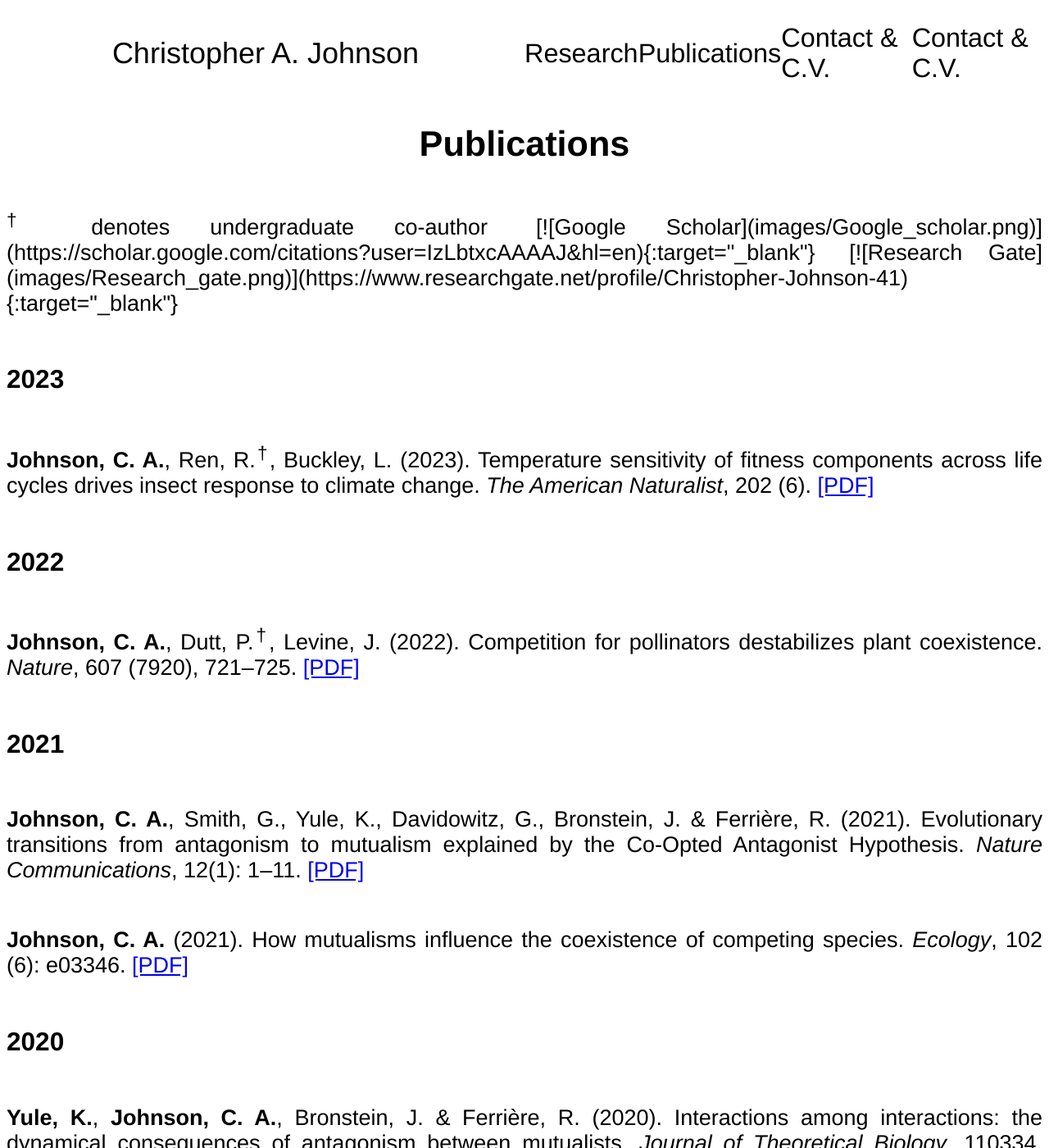
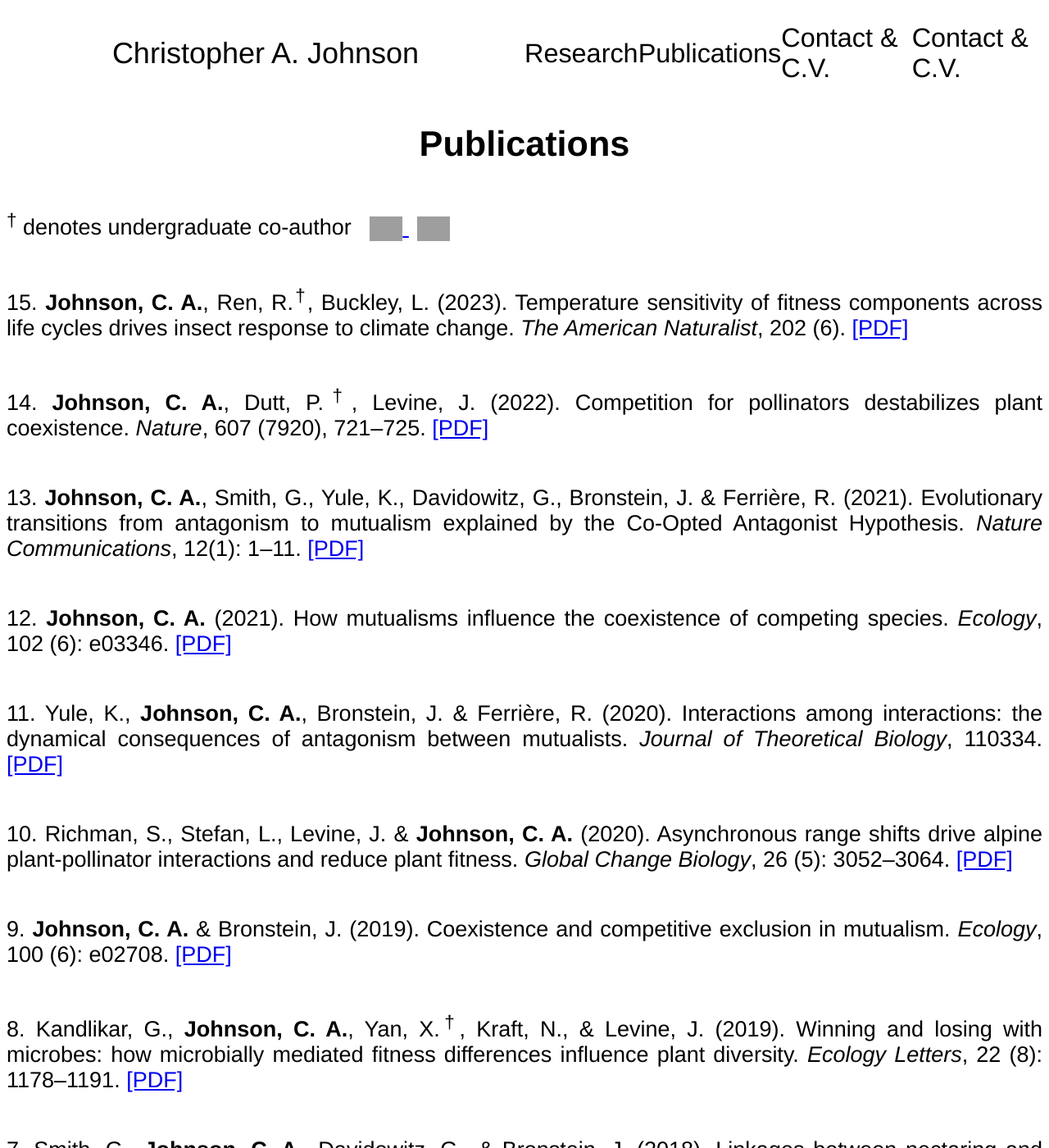
Before and after one commit to chrisajohnson/chrisajohnson.github.io, a Jekyll site: the page built from publications.md, in a window 1280 px wide and 1400 px high. Shown: the whole window at 82% size. Built offline with Jekyll 4.4.1, drawn with Linux system fonts in a browser that asks for light colours; some of the changed text lies outside the part shown; grey boxes are pictures that could not be loaded.

Commit message:
Update publications.md

```diff
--- a/publications.md
+++ b/publications.md
@@ -6,80 +6,72 @@
 weight: 2
 ---
 
-<p><sup>&dagger;</sup> denotes undergraduate co-author
-  <span style="padding-left: 10px;"></span>
-  [![Google Scholar](images/Google_scholar.png)](https://scholar.google.com/citations?user=IzLbtxcAAAAJ&hl=en){:target="_blank"}
-  <span style="padding-left: 10px;"></span>
-  [![Research Gate](images/Research_gate.png)](https://www.researchgate.net/profile/Christopher-Johnson-41){:target="_blank"}
+<p>
+  <sup>†</sup> denotes undergraduate co-author
+  <a href="https://scholar.google.com/citations?user=IzLbtxcAAAAJ&hl=en" target="_blank">
+    <img src="{{ '/images/Google_scholar.png' | relative_url }}" alt="Google Scholar" style="height: 30px; vertical-align: middle; margin-left: 15px;" />
+  </a>
+  <a href="https://www.researchgate.net/profile/Christopher-Johnson-41" target="_blank">
+    <img src="{{ '/images/Research_gate.png' | relative_url }}" alt="ResearchGate" style="height: 30px; vertical-align: middle; margin-left: 10px;" />
+  </a>
 </p>
 
-<h3>2023</h3>
-<p><strong>Johnson, C. A.</strong>, Ren, R.<sup>&dagger;</sup>, Buckley, L. (2023).
+<p>15. <strong>Johnson, C. A.</strong>, Ren, R.<sup>&dagger;</sup>, Buckley, L. (2023).
 Temperature sensitivity of fitness components across life cycles drives insect response to climate change.
 <em>The American Naturalist</em>, 202 (6). <a href="/PDFs/Johnson_et_al_2023.pdf" target="_blank">[PDF]</a></p>
 
-<h3>2022</h3>
-<p><strong>Johnson, C. A.</strong>, Dutt, P.<sup>&dagger;</sup>, Levine, J. (2022).
+<p>14. <strong>Johnson, C. A.</strong>, Dutt, P.<sup>&dagger;</sup>, Levine, J. (2022).
 Competition for pollinators destabilizes plant coexistence.
 <em>Nature</em>, 607 (7920), 721–725. <a href="/PDFs/Johnson_et_al_2022.pdf" target="_blank">[PDF]</a></p>
 
-<h3>2021</h3>
-<p><strong>Johnson, C. A.</strong>, Smith, G., Yule, K., Davidowitz, G., Bronstein, J. & Ferrière, R. (2021).
+<p>13. <strong>Johnson, C. A.</strong>, Smith, G., Yule, K., Davidowitz, G., Bronstein, J. & Ferrière, R. (2021).
 Evolutionary transitions from antagonism to mutualism explained by the Co-Opted Antagonist Hypothesis.
 <em>Nature Communications</em>, 12(1): 1–11. <a href="/PDFs/Johnson_et_al_2021.pdf" target="_blank">[PDF]</a></p>
 
-<p><strong>Johnson, C. A.</strong> (2021).
+<p>12. <strong>Johnson, C. A.</strong> (2021).
 How mutualisms influence the coexistence of competing species.
 <em>Ecology</em>, 102 (6): e03346. <a href="/PDFs/Johnson_2021.pdf" target="_blank">[PDF]</a></p>
 
-<h3>2020</h3>
-<p><strong>Yule, K.</strong>, <strong>Johnson, C. A.</strong>, Bronstein, J. & Ferrière, R. (2020).
+<p>11. Yule, K., <strong>Johnson, C. A.</strong>, Bronstein, J. & Ferrière, R. (2020).
 Interactions among interactions: the dynamical consequences of antagonism between mutualists.
 <em>Journal of Theoretical Biology</em>, 110334. <a href="/PDFs/Yule_et_al_2020.pdf" target="_blank">[PDF]</a></p>
 
-<p><strong>Richman, S.</strong>, Stefan, L., Levine, J. & <strong>Johnson, C. A.</strong> (2020).
+<p>10. Richman, S., Stefan, L., Levine, J. & <strong>Johnson, C. A.</strong> (2020).
 Asynchronous range shifts drive alpine plant-pollinator interactions and reduce plant fitness.
 <em>Global Change Biology</em>, 26 (5): 3052–3064. <a href="/PDFs/Richman_et_al_2020.pdf" target="_blank">[PDF]</a></p>
 
-<h3>2019</h3>
-<p><strong>Johnson, C. A.</strong> & Bronstein, J. (2019).
+<p>9. <strong>Johnson, C. A.</strong> & Bronstein, J. (2019).
 Coexistence and competitive exclusion in mutualism.
 <em>Ecology</em>, 100 (6): e02708. <a href="/PDFs/Johnson_Bronstein_2019.pdf" target="_blank">[PDF]</a></p>
 
-<p><strong>Kandlikar, G.</strong>, <strong>Johnson, C. A.</strong>, Yan, X.<sup>&dagger;</sup>, Kraft, N., & Levine, J. (2019).
+<p>8. Kandlikar, G., <strong>Johnson, C. A.</strong>, Yan, X.<sup>&dagger;</sup>, Kraft, N., & Levine, J. (2019).
 Winning and losing with microbes: how microbially mediated fitness differences influence plant diversity.
 <em>Ecology Letters</em>, 22 (8): 1178–1191. <a href="/PDFs/Kandlikar_et_al_2019.pdf" target="_blank">[PDF]</a></p>
 
-<h3>2018</h3>
-<p><strong>Smith, G.</strong>, <strong>Johnson, C. A.</strong>, Davidowitz, G., & Bronstein, J. (2018).
+<p>7. Smith, G., <strong>Johnson, C. A.</strong>, Davidowitz, G., & Bronstein, J. (2018).
 Linkages between nectaring and oviposition preferences of <em>Manduca sexta</em> on two co-blooming <em>Datura</em> species in the Sonoran Desert.
 <em>Ecological Entomology</em>, 43: 85–92. <a href="/PDFs/Smith_et_al_2018.pdf" target="_blank">[PDF]</a></p>
 
-<h3>2017</h3>
-<p><strong>Amarasekare, P.</strong> & <strong>Johnson, C. A.</strong> (2017).
+<p>6. Amarasekare, P. & <strong>Johnson, C. A.</strong> (2017).
 Evolution of thermal reaction norms in seasonally varying environments.
 <em>The American Naturalist</em>, 189 (3): E31–E45. <a href="/PDFs/Amarasekare_Johnson_2017.pdf" target="_blank">[PDF]</a></p>
 
-<h3>2015</h3>
-<p><strong>Johnson, C. A.</strong> & Amarasekare, P. (2015).
+<p>5. <strong>Johnson, C. A.</strong> & Amarasekare, P. (2015).
 A metric for quantifying the oscillatory tendency of consumer-resource interactions.
 <em>The American Naturalist</em>, 185 (1): 87–99. <a href="/PDFs/Johnson_Amarasekare_2015.pdf" target="_blank">[PDF]</a></p>
 
-<p><strong>Johnson, C. A.</strong>, Coutinho, R., Berlin, E.<sup>&dagger;</sup>, Dolphin, K.<sup>&dagger;</sup>, Heyer, J.<sup>&dagger;</sup>, Kim, B.<sup>&dagger;</sup>, Leung, A.<sup>&dagger;</sup>, Sabellon, J.<sup>&dagger;</sup> & Amarasekare, P. (2015).
+<p>4. <strong>Johnson, C. A.</strong>, Coutinho, R., Berlin, E.<sup>&dagger;</sup>, Dolphin, K.<sup>&dagger;</sup>, Heyer, J.<sup>&dagger;</sup>, Kim, B.<sup>&dagger;</sup>, Leung, A.<sup>&dagger;</sup>, Sabellon, J.<sup>&dagger;</sup> & Amarasekare, P. (2015).
 Effects of temperature and resource variation on insect population dynamics: the bordered plant bug as a case study.
 <em>Journal of Functional Ecology</em>. <a href="/PDFs/Johnson_et_al_2015.pdf" target="_blank">[PDF]</a></p>
 
-<h3>2013</h3>
-<p><strong>Johnson, C. A.</strong> & Amarasekare, P. (2013).
+<p>3. <strong>Johnson, C. A.</strong> & Amarasekare, P. (2013).
 Competition for benefits can promote the persistence of mutualistic interactions.
 <em>Journal of Theoretical Biology</em>, 328: 54–64. <a href="/PDFs/Johnson_Amarasekare_2013.pdf" target="_blank">[PDF]</a></p>
 
-<h3>2012</h3>
-<p><strong>Beardmore, S.</strong>, Orr, P., Manzocchi, T., Furrer, H., <strong>Johnson, C.</strong> (2012).
+<p>2. Beardmore, S., Orr, P., Manzocchi, T., Furrer, H., <strong>Johnson, C.</strong> (2012).
 Death, decay and disarticulation: Modeling the skeletal taphonomy of marine reptiles demonstrated using <em>Serpianosaurus</em>.
 <em>Palaeogeography, Palaeoclimatology, Palaeoecology</em>, 337: 1–13. <a href="/PDFs/Beardmore_et_al_2012.pdf" target="_blank">[PDF]</a></p>
 
-<h3>2010</h3>
-<p><strong>Tierney, J.</strong>, Mayes, M., Meyer, N., <strong>Johnson, C.</strong>, Swarzenski, P., Cohen, A., & Russell, J. (2010).
+<p>1. Tierney, J., Mayes, M., Meyer, N., <strong>Johnson, C.</strong>, Swarzenski, P., Cohen, A., & Russell, J. (2010).
 Late-20th-century warming in Lake Tanganyika unprecedented since AD 500.
 <em>Nature Geosciences</em>, 3: 422–425. <a href="/PDFs/Tierney_et_al_2010.pdf" target="_blank">[PDF]</a></p>
```
